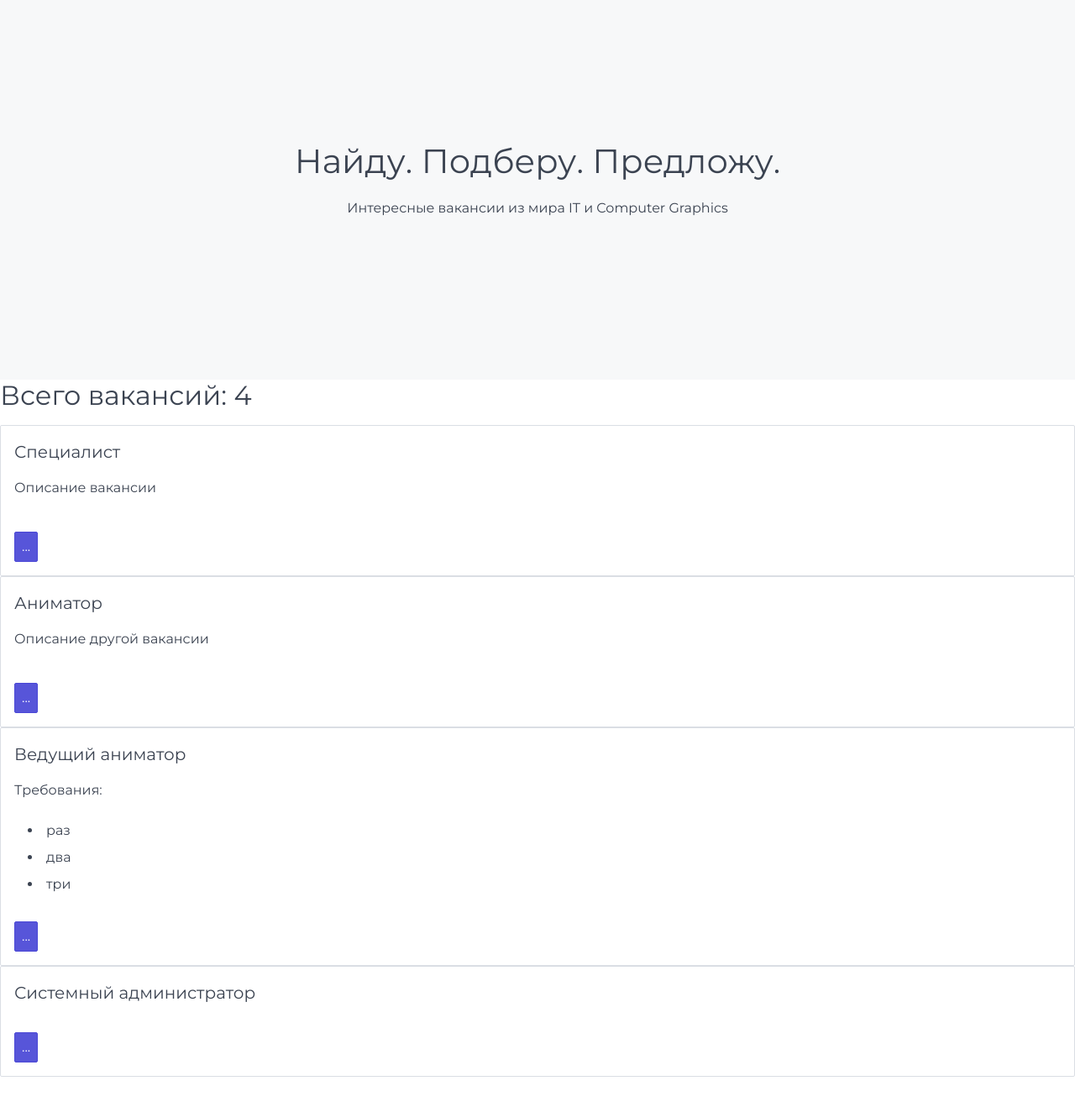
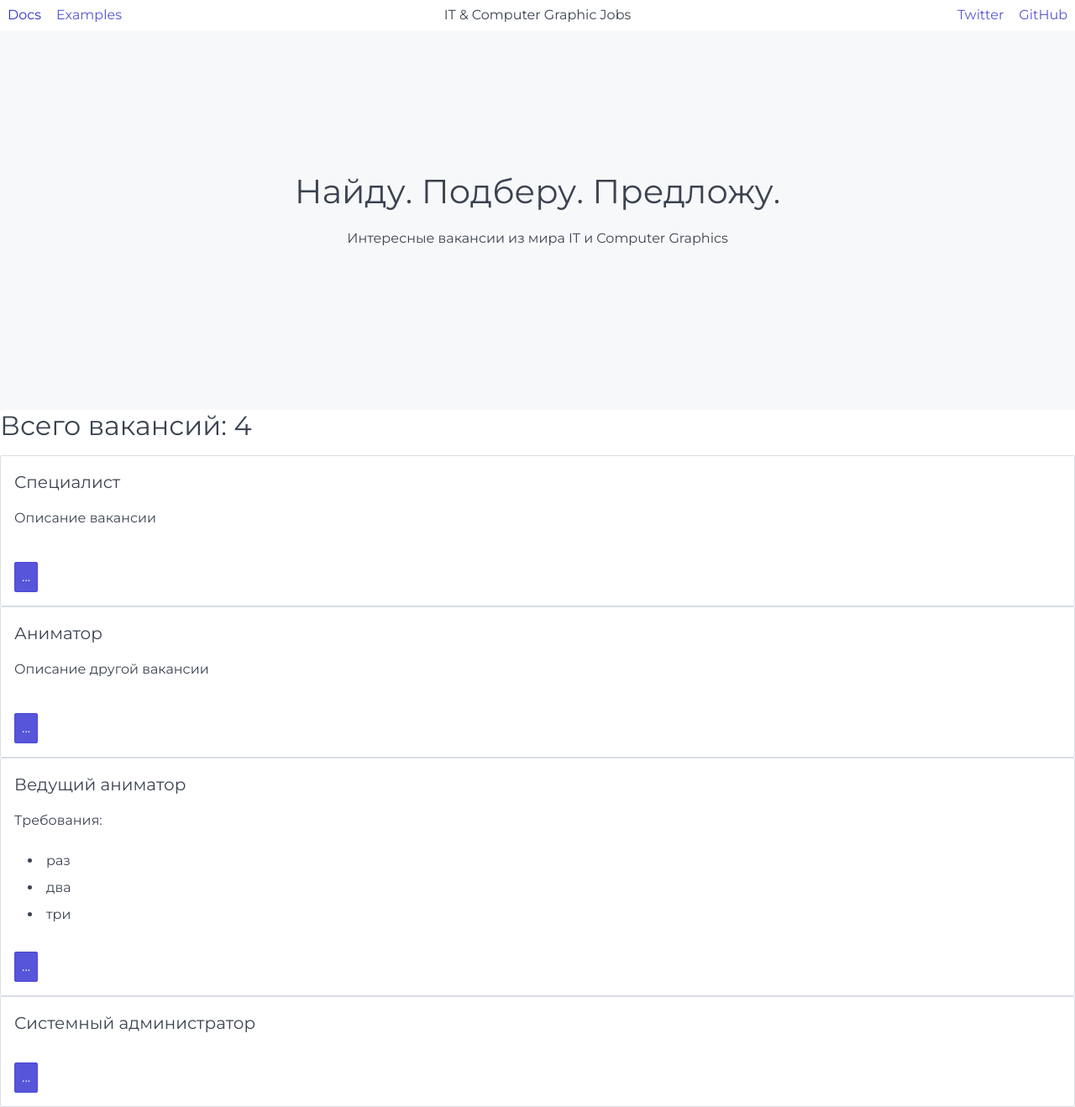
Before and after one commit to denvist/cg, a Jekyll site: the page built from index.md, in a window 1280 px wide. Shown: the whole page at 84% size. Built offline with Jekyll 4.4.1, drawn with Linux system fonts in a browser that asks for light colours; before the commit the page ends 1282 px from its top, so only the background shows below that.

Commit message:
Update header.html

```diff
--- a/_includes/header.html
+++ b/_includes/header.html
@@ -1,4 +1,4 @@
-{% assign theme = site.data.vars.theme %}
+{% assign vars = site.data.vars %}
 
 <!doctype html>
 <html>
@@ -7,25 +7,25 @@
     <meta charset="utf-8">
     <meta name="viewport" content="width=device-width, initial-scale=1">
     <link rel="stylesheet" href="https://unpkg.com/spectre.css/dist/spectre.min.css">
-    {% if theme.fonturl != "" and theme.fontname != "" %}
-    <link href="{{ theme.fonturl }}" rel="stylesheet">
+    {% if vars.theme.fonturl != "" and vars.theme.fontname != "" %}
+    <link href="{{ vars.theme.fonturl }}" rel="stylesheet">
     <style>
       body {
-        font-family: {{ theme.fontname }} !important;
+        font-family: {{ vars.theme.fontname }} !important;
       }
     </style>
     {% endif %}
   </head>
   <body>
-    {% if site.data.vars.shownavbar %}
+    {% if vars.header.shownavbar %}
     <header class="navbar">
       <section class="navbar-section">
         <a href="#" class="btn btn-link">Docs</a>
         <a href="#" class="btn btn-link">Examples</a>
       </section>
       <section class="navbar-center">
-      <!--     <span>{{ site.data.vars.title }}</span> -->
-        <img src="https://picturepan2.github.io/spectre/img/spectre-logo.svg">
+        <span>{{ vars.header.title }}</span>
+<!--         <img src="https://picturepan2.github.io/spectre/img/spectre-logo.svg"> -->
       </section>
       <section class="navbar-section">
         <a href="#" class="btn btn-link">Twitter</a>
```
